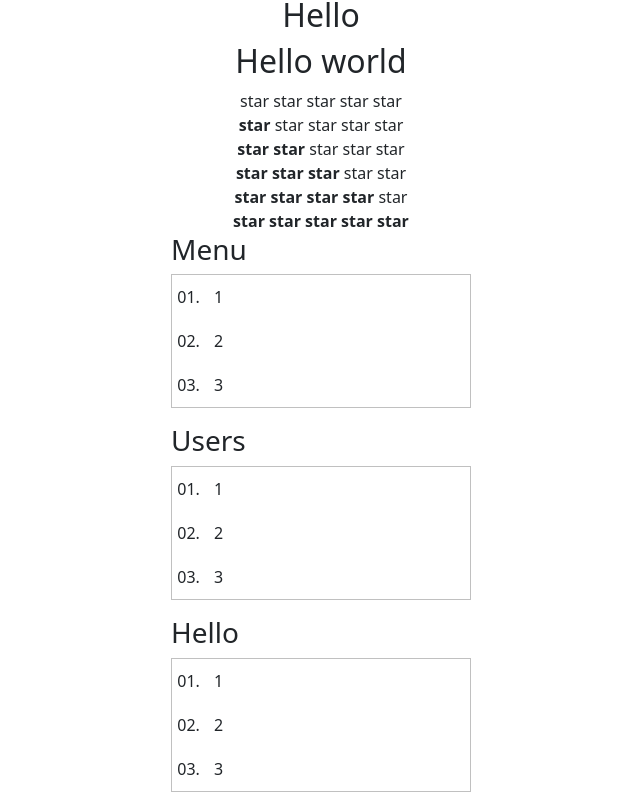
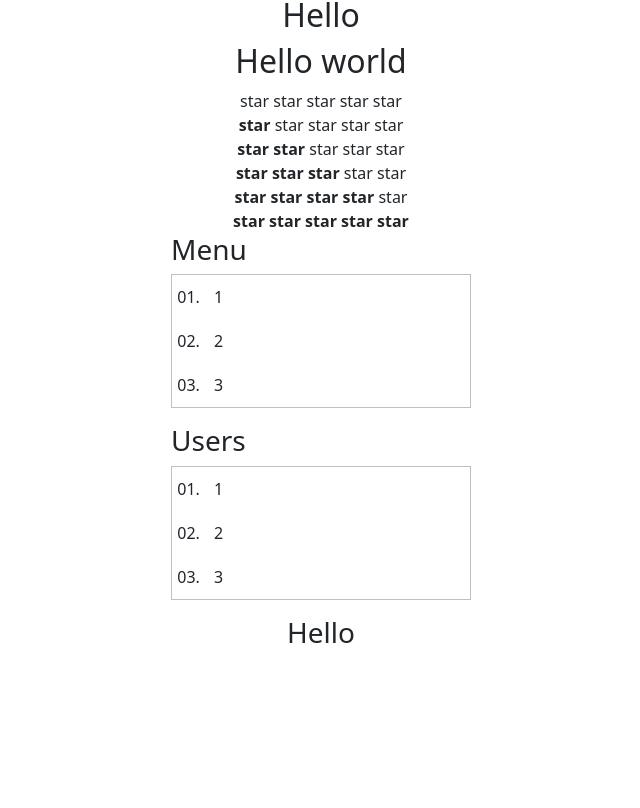
Before and after one commit to AliakseiKrasko/practic_react, a React (Create React App) app: page / in a window 1280 px wide. Shown: the part 670-1478 px from the top of the page, without its empty margins (319-959 px from the left). After the commit the page ends 1328 px from the top, so only its background shows below. Built offline with nearby package versions, Linux system fonts and the light colour scheme.

Commit message:
added collapsed in accordion

```diff
--- a/src/App.tsx
+++ b/src/App.tsx
@@ -103,9 +103,9 @@
             <Rating value={3} />
             <Rating value={4} />
             <Rating value={5} />
-            <Accordion titleValue={"Menu"}/>
-            <Accordion titleValue={"Users"}/>
-            <Accordion titleValue={"Hello"}/>
+            <Accordion titleValue={"Menu"} collapsed={true}/>
+            <Accordion titleValue={"Users"} collapsed={true}/>
+            <Accordion titleValue={"Hello"} collapsed={false}/>
         </div>
     );
 }
--- a/src/components/accordion/Accordion.tsx
+++ b/src/components/accordion/Accordion.tsx
@@ -2,15 +2,26 @@
 
 type AccordionProps = {
     titleValue: string
+    collapsed: boolean
 }
 
 export const Accordion = (props: AccordionProps) => {
+    if (props.collapsed === true) {
         return (
             <div>
                 <AccordionTitle title={props.titleValue}/>
                 <AccordionBody/>
             </div>
         );
+    } else {
+        return (
+            <div>
+                <AccordionTitle title={props.titleValue}/>
+
+            </div>
+        );
+    }
+
 };
 
 type AccordionTitlePropsType = {
```
Lines whose indentation alone changed are shown as unchanged.
